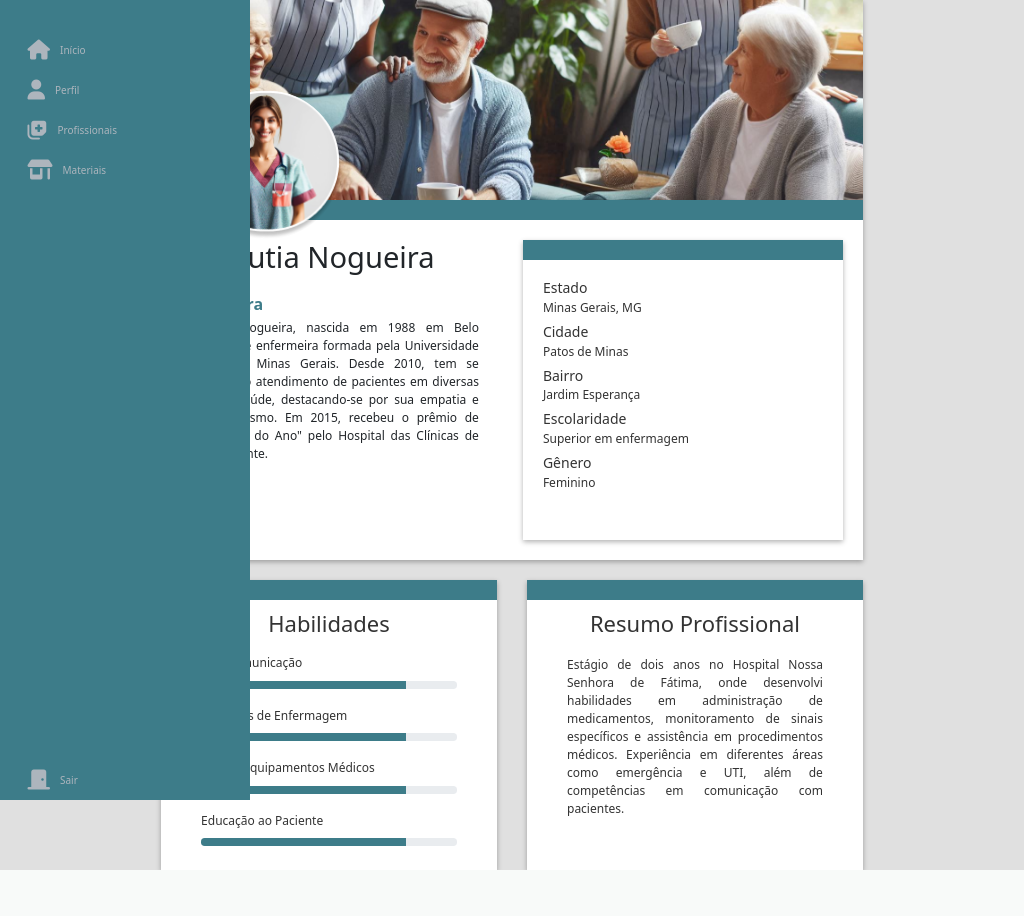
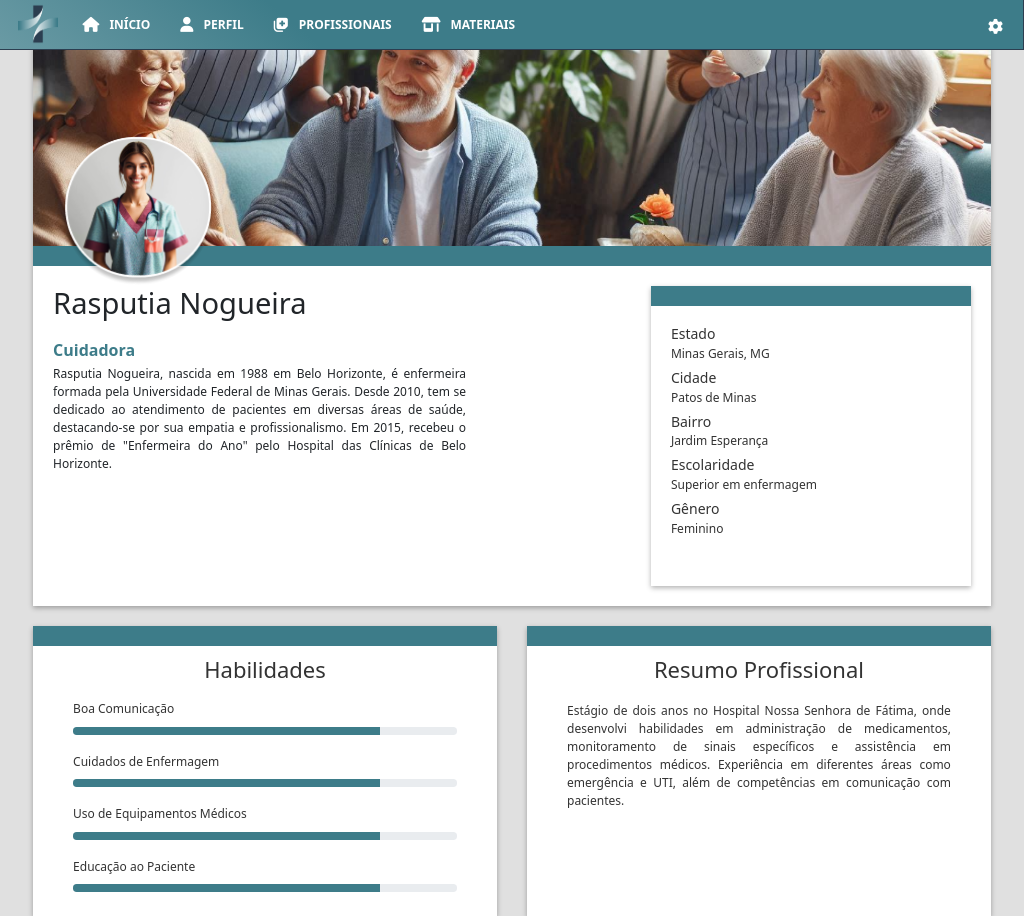
Before and after one commit to JaoPedr0o/homeCare-P.I, a PHP site: page /perfil.php in a window 1024 px wide. Before the commit the page ends 870 px from the top, so only its background shows below. Run offline with PHP 8.4, Linux system fonts and the light colour scheme; some libraries are stand-ins or nearby versions.

Commit message:
feat: estilizando sidebar desktop/tablet

```diff
--- a/perfil.css
+++ b/perfil.css
@@ -9,7 +9,7 @@ body {
 }
 
 .container {
-    max-width: 70vw !important;
+    max-width: 80vw !important;
     padding: 0 2rem;
     display: flex;
     flex-direction: column;
@@ -193,9 +193,17 @@ body {
 
 /* Estilos para tablets */
 @media (min-width: 960px) and (max-width: 1024px) {
+.container {
+    max-width: 95vw !important;
+    padding: 0 2rem;
+    display: flex;
+    flex-direction: column;
+}
+
 .header {
     width: 100%;
     box-shadow: 0 0.2rem 0.5rem var(--shadow-color);
+    margin-top: 4.6rem;
 }
 
 .header-details {
@@ -269,13 +277,15 @@ body {
 
 @media (min-width: 350px) and (max-width: 960px) {
 .container {
-    padding: 1rem 0rem;
+    padding: 0rem 0rem;
+    max-width: 95vw !important;
     height: 100%;
 }
 
 .header {
     width: 100%;
     box-shadow: 0 0.2rem 0.5rem var(--shadow-color);
+    margin-top: 4rem;
 }
 
 .header-details {
--- a/sideBar.css
+++ b/sideBar.css
@@ -1,4 +1,5 @@
-/* Estilo da Sidebar */
+@import url('https://fonts.googleapis.com/css2?family=Open+Sans:ital,wght@0,300..800;1,300..800&display=swap');
+
 :root {
     font-size: 62.5%;
 }
@@ -8,43 +9,91 @@
     top: 0;
     left: 0;
     z-index: 100;
-    background-color: #3D7C89;
-    transition: width 0.3s;
-    width: 80px;
+    display: flex;
+    flex-direction: column;
+    gap: 1rem;
+    width: 8rem;
+    height: 100vh;
     overflow-x: hidden;
-    height: 100vh;
-    padding-top: 20px;
+    background: linear-gradient(290deg, var(--primary-blue) 70%, var(--white) 200%) !important;
+    border-right: 0.1rem solid var(--secondary-blue);
+    transition: all 0.4s;
 }
 
 .sidebar:hover {
-    width: 250px;
+    width: 20rem;
 }
 
-.sidebar-content {
-    padding: 10px 0;
+.sidebar-content .nav {
+    display: flex;
+    flex-direction: column;
+    gap: 3rem;
+    justify-content: center;
+}
+
+.logo {
+    width: 5rem;
+    height: 5rem;
+    align-self: center;
+    margin-top: 1rem;
+    margin-bottom: 2rem;
+}
+
+.sidebar-text-logo {
+    display: inline-block;
+    color: var(--white);
+    font-size: 2.2rem;
+    font-weight: bold;
+    opacity: 1;
+    transition: opacity 0.3s ease-in;
+}
+
+.sidebar .sidebar-text-logo {
+    font-size: 2rem;
+    opacity: 0;
+}
+
+.sidebar:hover .sidebar-text-logo {
+    opacity: 1;
+    justify-content: center;
+}
+
+.settings {
+    position: absolute;
+    bottom: 1rem;
+}
+
+.nav-item {
+    display: flex;
+    align-items: center;
+    margin-left: 1rem;
 }
 
 .nav-link {
-    color: #adb5bd;
     display: flex;
     align-items: center;
-    padding: 10px 20px;
+    color: var(--white);
     text-decoration: none;
-    border-radius: 5px;
+    gap: 1rem;
+    transition: all 0.5s;
 }
 
 .nav-link:hover {
-    background-color: #fff;
-    color: #3D7C89;
+    color: var(--white);
+    margin-left: 0.5rem;
+    background-color: #FFFFFF00;
 }
 
 .nav-link i {
     font-size: 2rem;
-    margin-right: 10px;
+    margin-right: 1rem;
 }
 
 .sidebar-text {
     display: inline-block;
+    font-size: 1.2rem;
+    font-weight: bold;
+    opacity: 0;
     transition: opacity 0.3s;
 }
 
@@ -52,16 +101,113 @@
     opacity: 1;
 }
 
-.sidebar .sidebar-text {
-    opacity: 0;
-}
-
 .main-content {
-    margin-left: 80px;
-    padding: 20px;
+    margin-left: 8rem;
+    padding: 2rem;
     transition: margin-left 0.3s;
 }
 
 .sidebar:hover + .main-content {
-    margin-left: 250px;
+    margin-left: 25rem;
 }
+
+@media (min-width: 0) and (max-width: 1024px) {
+    .sidebar {
+        display: flex;
+        top: 0;
+        left: 0;
+        z-index: 100;
+        width: 100vw !important;
+        height: 5rem !important;
+        overflow-y: hidden;
+        background: linear-gradient(220deg,  var(--primary-blue) 70%, var(--white) 200%) !important;
+        justify-content: flex-start;
+        border-bottom: 0.1rem solid var(--secondary-blue);
+        transition: all 0.3s;
+    }
+
+    .logo {
+        width: 4rem;
+        height: 4rem;
+        margin-top: 0.4rem;
+        margin-right: 0.5rem;
+        align-self: center;
+    }
+
+    .settings {
+        margin-top: 0.4rem;
+    }
+
+    .sidebar-text-logo {
+        display: none;
+        font-size: 2.2rem;
+        color: var(--white);
+        font-weight: bold;
+        opacity: 1;
+        transition: opacity 0.3s ease-in;
+    }
+
+    .sidebar .sidebar-text-logo {
+        font-size: 2rem;
+        opacity: 0;
+    }
+
+    .sidebar:hover .sidebar-text-logo {
+        opacity: 0;
+        justify-content: center;
+    }
+
+    .nav-link .settings {
+        position: absolute;
+        top: 1.5rem;
+        right: 1rem;
+    }
+
+    .sidebar-content .nav {
+        display: flex;
+        flex-direction: column;
+        gap: 0rem;
+        height: 5rem;
+    }
+
+    .sidebar-content {
+        display: flex;
+    }
+
+    .nav-link {
+        display: flex;
+        justify-content: center;
+        align-items: center;
+        color: var(--white);
+        font-size: 1rem;
+        text-decoration: none;
+        margin-bottom: 1.5rem;
+        transition: all 0.2s;
+        gap: 0rem;
+    }
+
+    .nav-link:hover {
+        color: var(--white);
+        background-color: #FFFFFF00;
+        border-radius: 0px;
+    }
+
+    .nav-link i {
+        font-size: 1.5rem;
+        margin-right: 1rem;
+    }
+
+    .sidebar .sidebar-text {
+        display: inline-block;
+        font-weight: bold;
+        opacity: 1;
+    }
+
+    .sidebar-content ul {
+        display: flex;
+        flex-direction: row !important;
+        align-items: center;
+        overflow-y: hidden !important;
+        gap: 0.2rem;
+    }
+}
--- a/sidebar.php
+++ b/sidebar.php
@@ -7,7 +7,7 @@
     <title>Tela Inicial</title>
     <link href="https://cdn.jsdelivr.net/npm/bootstrap@5.3.3/dist/css/bootstrap.min.css" rel="stylesheet" integrity="sha384-QWTKZyjpPEjISv5WaRU9OFeRpok6YctnYmDr5pNlyT2bRjXh0JMhjY6hW+ALEwIH" crossorigin="anonymous">
     <script src="https://kit.fontawesome.com/2a79d52758.js" crossorigin="anonymous"></script>
-    <link rel="stylesheet" href="sideBar.css">
+    <link rel="stylesheet" href="sidebar.css">
     <link rel="stylesheet" href="/style.global.css">
 </head>
 
@@ -16,39 +16,42 @@
         <div class="sidebar-content">
             <ul class="nav flex-column">
                 <li class="nav-item">
+                    <img class="logo" src="./loginIMG/logo-transparente.png" alt="">
+                    <span class="sidebar-text-logo">VITAL+</span>
+                </li>
+                <li class="nav-item">
                     <a class="nav-link active" href="telaInicial.php">
                         <i class="fa-solid fa-house"></i>
-                        <span class="sidebar-text">Início</span>
+                        <span class="sidebar-text">INÍCIO</span>
                     </a>
                 </li>
                 <li class="nav-item">
                     <a class="nav-link" href="perfil.php">
                         <i class="fa-solid fa-user"></i>
-                        <span class="sidebar-text">Perfil</span>
+                        <span class="sidebar-text">PERFIL</span>
                     </a>
                 </li>
                 <li class="nav-item">
                     <a class="nav-link" href="profissionais.php">
                         <i class="fa-solid fa-notes-medical"></i>
-                        <span class="sidebar-text">Profissionais</span>
+                        <span class="sidebar-text">PROFISSIONAIS</span>
                     </a>
                 </li>
                 <li class="nav-item">
                     <a class="nav-link" href="materiais.php">
                         <i class="fa-solid fa-shop"></i>
-                        <span class="sidebar-text">Materiais</span>
+                        <span class="sidebar-text">MATERIAIS</span>
                     </a>
                 </li>
-                <li class="nav-item" style="position: fixed; bottom: 0;">
+                <li class="nav-item">
                     <a class="nav-link" href="login.php">
-                        <i class="fa-solid fa-door-closed"></i>
-                        <span class="sidebar-text">Sair</span>
+                        <i class="fa-solid fa-gear settings"></i>
                     </a>
                 </li>
             </ul>
-
         </div>
     </div>
+
     <script src="app.js"></script>
     <script src="https://cdn.jsdelivr.net/npm/bootstrap@5.3.3/dist/js/bootstrap.bundle.min.js" integrity="sha384-YvpcrYf0tY3lHB60NNkmXc5s9fDVZLESaAA55NDzOxhy9GkcIdslK1eN7N6jIeHz" crossorigin="anonymous"></script>
 </body>
--- a/style.global.css
+++ b/style.global.css
@@ -7,6 +7,7 @@
 
     /* Cores principais */
     --primary-blue: #3D7C89;
+    --secondary-blue: #2C3E50;
 
     --black: #000;
     --white: #fff;
```
Also changed, not shown: loginIMG/logo-transparente.png (added), loginIMG/logo-transparente.svg (added).
